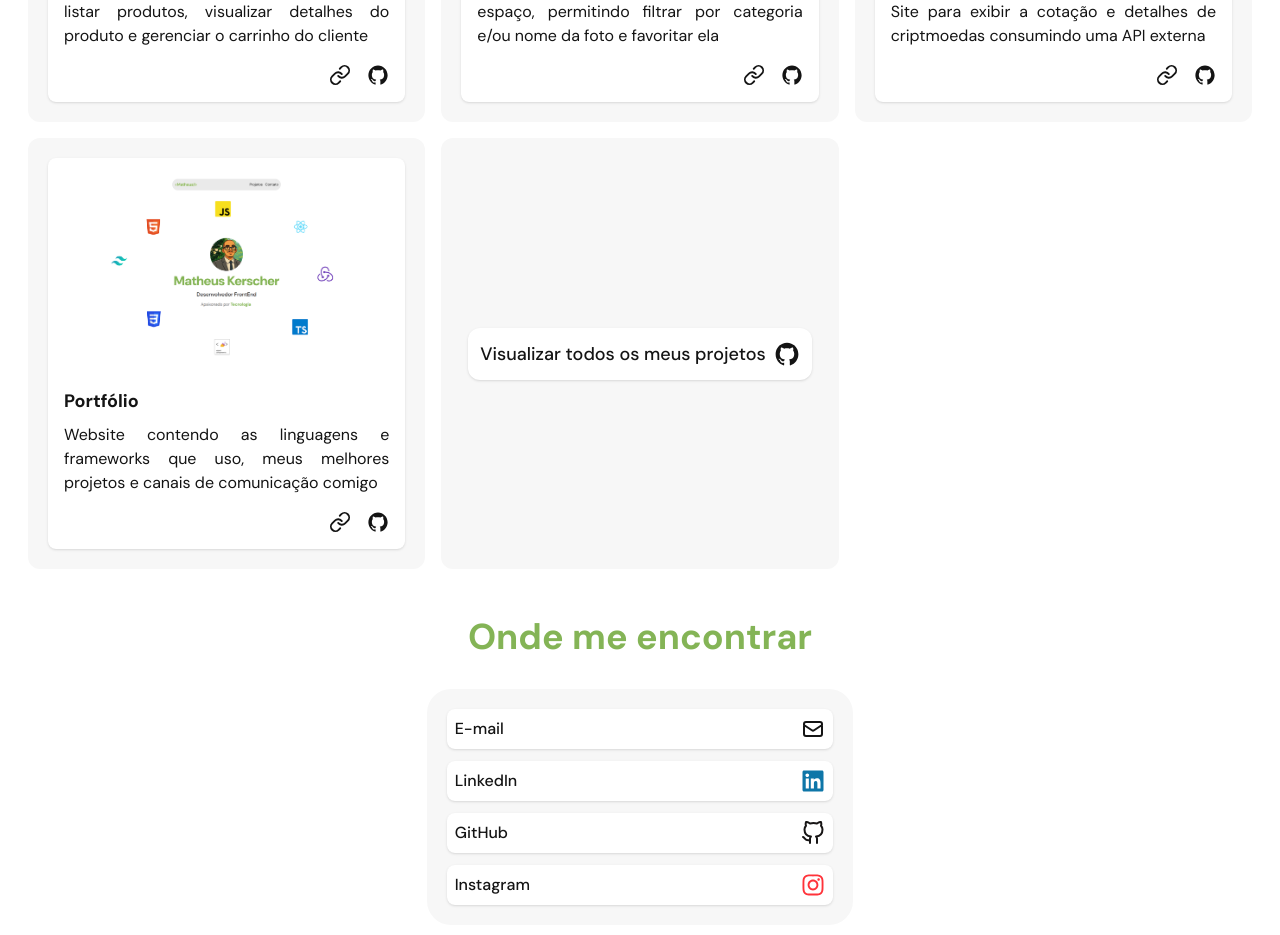
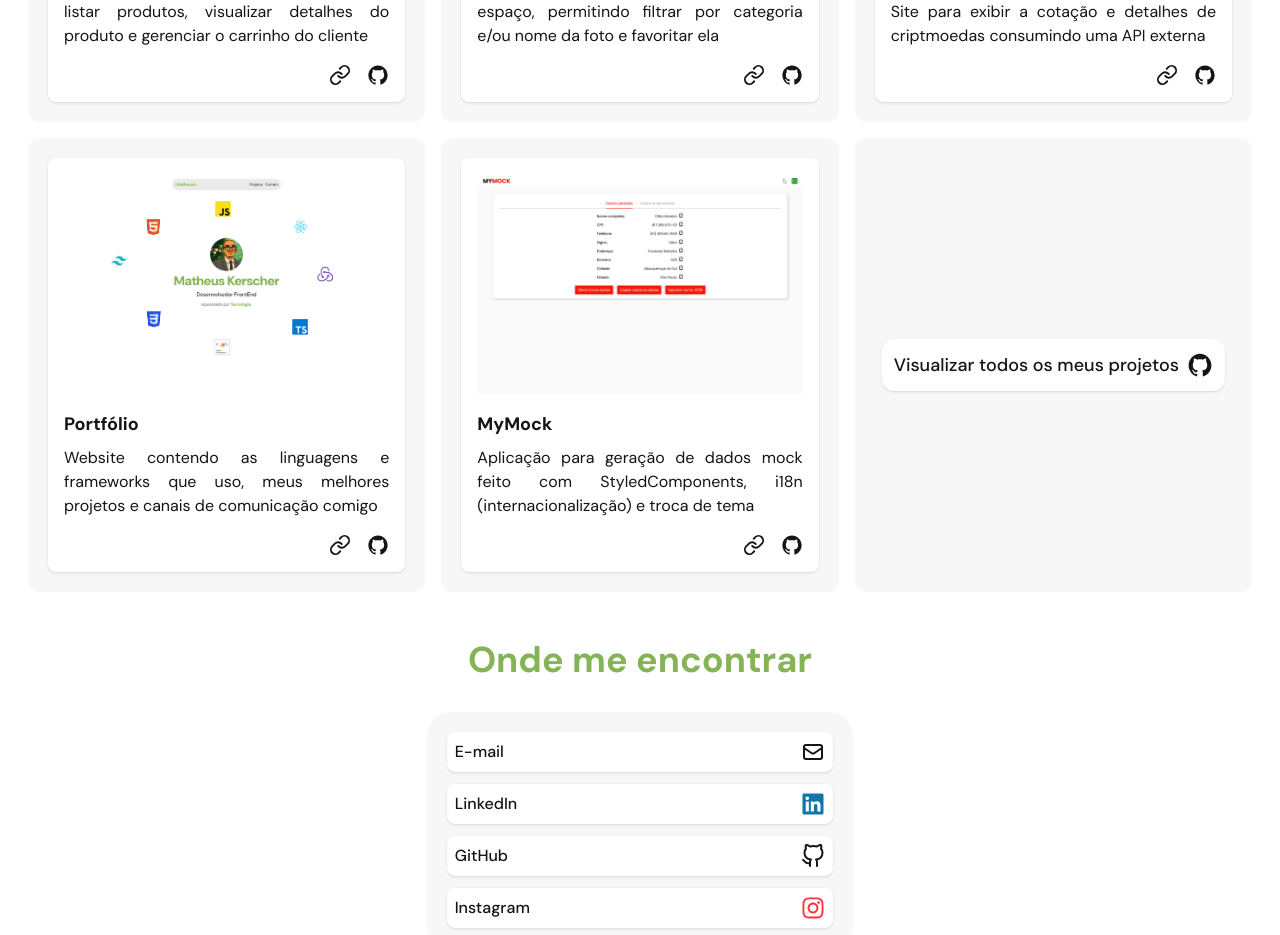
Before and after one commit to MatheusKerscher/portfolio, a React (Vite) app: page / in a window 1280 px wide. Shown: the part 1180-2115 px from the top of the page. Built offline with nearby package versions, Linux system fonts and the light colour scheme.

Commit message:
Update my projects

```diff
--- a/src/components/AboutMe/floatIcon.data.ts
+++ b/src/components/AboutMe/floatIcon.data.ts
@@ -33,7 +33,7 @@ export const floatIconList: FloatIconProps[] = [
   },
   {
     cover: "logos/typescript.svg",
-    position: "bottom-[20%] right-[26%]",
+    position: "bottom-[16%] right-[26%]",
     duration: 20,
   },
   {
--- a/src/components/Projects/project.data.ts
+++ b/src/components/Projects/project.data.ts
@@ -29,4 +29,11 @@ export const projects: Project[] = [
     githubLink: "https://github.com/MatheusKerscher/portfolio",
     websiteLink: "https://portfolio-theta-orpin-65.vercel.app/"
   },
+  {
+    title: "MyMock",
+    cover: "images/thumbnail-my-mock.png",
+    description: "Aplicação para geração de dados mock feito com StyledComponents, i18n (internacionalização) e troca de tema",
+    githubLink: "https://github.com/MatheusKerscher/my-mock",
+    websiteLink: "https://my-mock-ecru.vercel.app/"
+  },
 ]
```
Also changed, not shown: public/images/thumbnail-my-mock.png (added).
